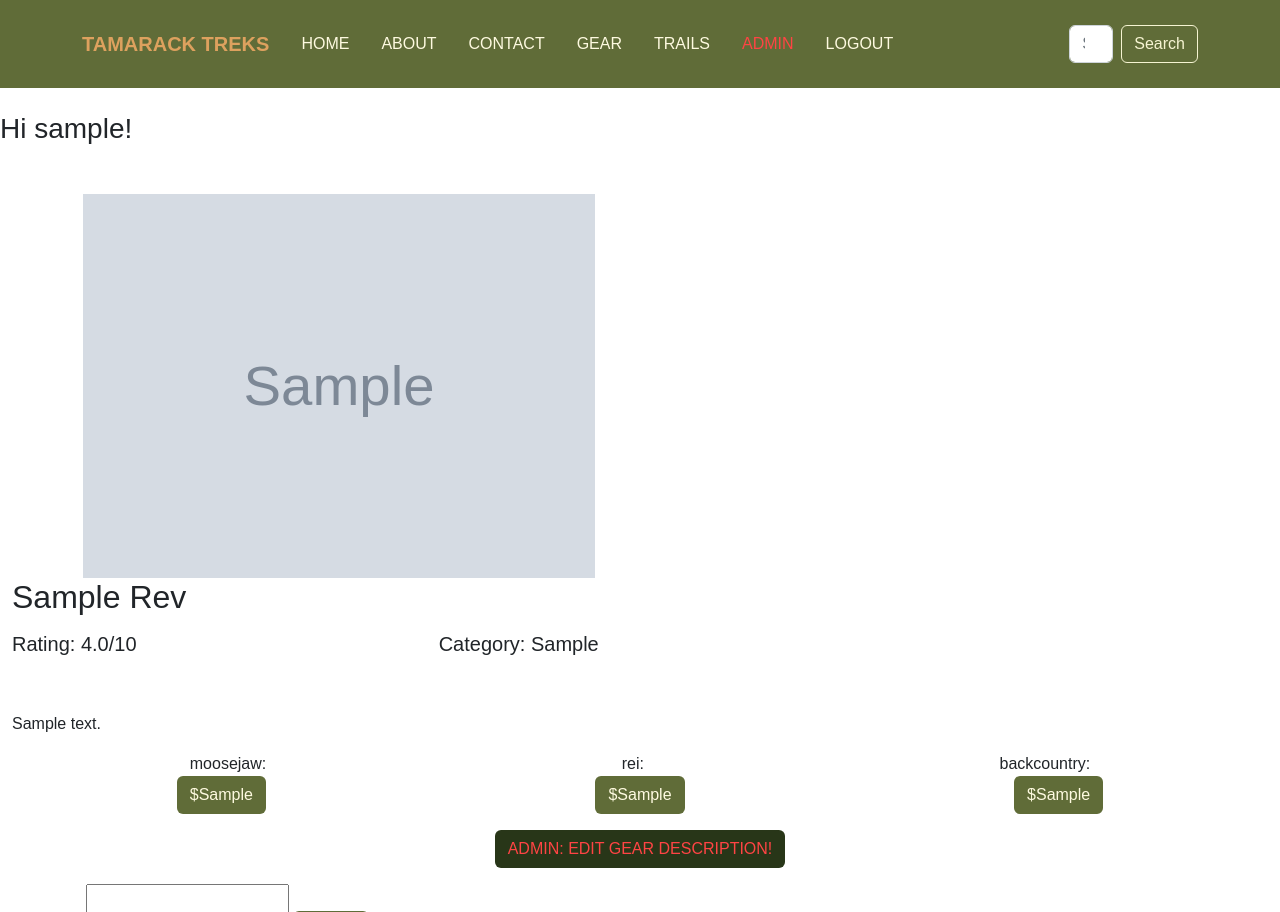
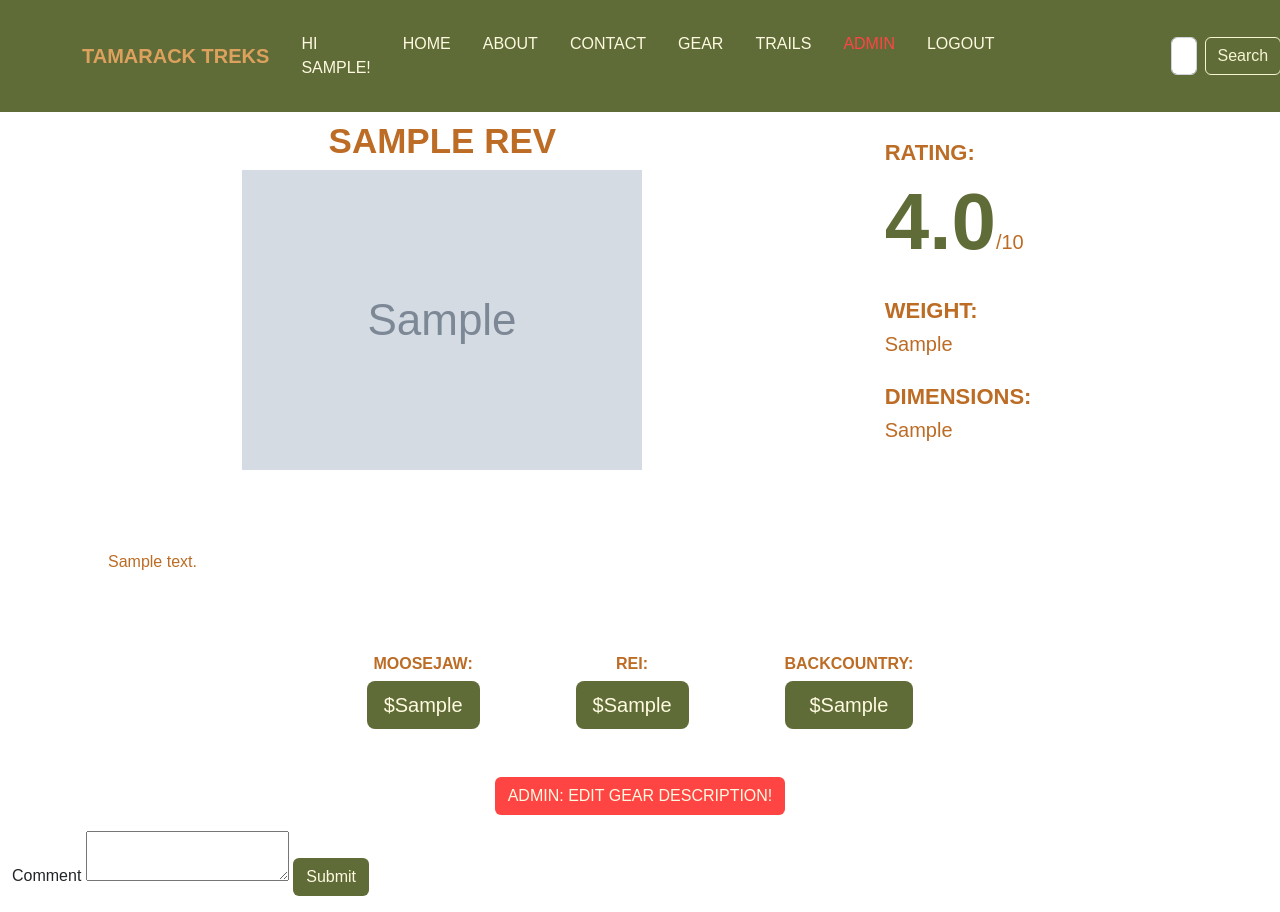
Before and after one commit to DouglasHeinan/tamarack-treks, a Flask app: page /gear/view_gear/1 in a window 1280 px wide. Shown: the top 912 px of the page. Run offline with Flask 2, Linux system fonts and the light colour scheme; a user stored in the database is signed in; tables that the repository leaves empty hold one stand-in row (values such as "Sample post"); grey boxes marked "Sample" are stand-in pictures; some libraries are stand-ins or nearby versions; some web fonts are replaced.

Commit message:
changes to view-gear page.

```diff
--- a/hiking_blog/forms.py
+++ b/hiking_blog/forms.py
@@ -113,6 +113,9 @@
 
     name = StringField("Name of Piece", validators=[DataRequired()])
     category = SelectField("Gear Category", choices=GEAR_CATEGORIES, validators=[DataRequired()])
+    msrp = StringField("MSRP", validators=[DataRequired()])
+    weight = StringField("Item Weight", validators=[DataRequired()])
+    dimensions = StringField("Item Dimensions", validators=[DataRequired()])
     img_url = StringField("Image URL", validators=[DataRequired(), URL()])
     rating = StringField("Gear Rating", validators=[DataRequired()])
     description = CKEditorField("Review", validators=[DataRequired()])
--- a/hiking_blog/gear/templates/view_gear.html
+++ b/hiking_blog/gear/templates/view_gear.html
@@ -3,60 +3,61 @@
 
 {% block content %}
 
-{% if current_user.is_authenticated: %}
-    <div class="header">
-        <h3 class="mb-5 mt-3">Hi {{ current_user.username }}!</h3>
+<div class="gear-pic-and-specs">
+    <div class="gear-pic-and-title">
+        <h3 class="gear-title">{{ gear.name.title() }}</h3>
+        <img class="gear-img" src="{{ gear.img_url }}">
     </div>
-{% endif %}
-
-<div class="gear-pic-div">
-    <img src="{{ gear.img_url }}" class="gear-img rounded mb-2">
+    <div class="gear-specs">
+        <div class="gear-rating-display">
+            <h5 class="spec-title">Rating:</h5>
+            <h5 class="main-specs"><span class="rating-number">{{ gear.rating }}</span>/10</h5>
+        </div>
+        <div class="gear-weight-display">
+            <h5 class="spec-title">Weight:</h5>
+            <div class="gear-weight">
+                <h5 class="main-specs">{{ gear.weight.split("|")[0] }}</h5>
+                <h5 class="main-specs">{{ gear.weight.split("|")[1] }}</h5>
+            </div>
+        </div>
+        <div class="gear-dimensions-display">
+            <h5 class="spec-title">Dimensions:</h5>
+            <div class="gear-dimensions">
+                <h5 class="main-specs">{{ gear.dimensions.split("|")[0] }}</h5>
+                <h5 class="main-specs">{{ gear.dimensions.split("|")[1] }}</h5>
+            </div>
+        </div>
+    </div>
 </div>
 <div class="container-fluid">
-    <h2>{{ gear.name.title() }}</h2>
-    <div class="row mt-3">
-        <div class="col-sm-4 align-right">
-            <h5>Rating: {{ gear.rating }}/10</h5>
-        </div>
-        <div class="col-sm-4">
-            <h5>Category: {{ gear.category }}</h5>
-        </div>
+    <div class="gear-description-container">
+        <p class="gear-description">{{ gear.description|safe }}</p>
     </div>
-    <div class="mt-5">
-            {{ gear.description|safe }}
-    </div>
-    <div class="mt-3 d-flex justify-content-around">
-    {% for company in info %}
-        {% if info[company]["price"] != "" %}
-            <span>
-                {{ company }}:
-            </span>
-        {% endif %}
-    {% endfor %}
-    </div>
-    <div class="d-flex justify-content-around">
-    {% for company in info %}
-        {% if info[company]["price"] != "" %}
-            <span>
-                <a class="btn user-button" href="{{ info[company]['link'] }}" target="_blank">
+    <div class="company-names-and-links">
+        {% for company in info %}
+            {% if info[company]["price"] != "" %}
+            <div class="company-name-and-button">
+                <h6 class="company-link-name">
+                    {{ company }}:
+                </h6>
+                <a class="btn btn-lg user-button" href="{{ info[company]['link'] }}" target="_blank">
                     ${{ info[company]["price"] }}
                 </a>
-            </span>
-        {% endif %}
-
-    {% endfor %}
+            </div>
+            {% endif %}
+        {% endfor %}
+    </div>
 </div>
     {% if current_user.is_admin %}
-    <div class="container mb-3 mt-3 text-center">
+    <div class="container mb-3 mt-5 text-center">
         <a class="btn admin-button" href="{{ url_for('admin_bp.edit_gear', gear_id=gear.id) }}">
             Admin: Edit gear description!
         </a>
     </div>
     {% endif %}
-</div>
 
 <!-------------Comments-------------->
-<div class="container-fluid">
+<div class="container-fluid mt-3">
     {{ ckeditor.load() }}
     {{ ckeditor.config(name='comment_text') }}
     {# wtf.quick_form(form, novalidate=True, button_map={"submit_button": "primary"}) #}
--- a/hiking_blog/home/templates/dashboard.html
+++ b/hiking_blog/home/templates/dashboard.html
@@ -12,7 +12,7 @@
     {% endif %}
 {% endwith %}
 
-<h1 class="text-center title-font mt-4">A Western Montana Hiking Guide</h1>
+<h1 class="text-center title-font">A Western Montana Hiking Guide</h1>
 
 <div class="text-center mt-3">
     <div class="carousel-container">
--- a/hiking_blog/models.py
+++ b/hiking_blog/models.py
@@ -113,8 +113,11 @@
     id = db.Column(db.Integer, primary_key=True)
     name = db.Column(db.String(100), unique=True, nullable=False)
     category = db.Column(db.String(100), nullable=False)
+    msrp = db.Column(db.String, nullable=False)
+    weight = db.Column(db.String, nullable=False)
+    dimensions = db.Column(db.String, nullable=False)
     img_url = db.Column(db.String(250), unique=True, nullable=False)
-    rating = db.Column(db.Float, nullable=False)
+    rating = db.Column(db.Float)
     description = db.Column(db.Text, nullable=False)
     keywords = db.Column(db.String, nullable=False)
     gear_trail = db.Column(db.String, nullable=False)
--- a/hiking_blog/static/css/styles.css
+++ b/hiking_blog/static/css/styles.css
@@ -13,12 +13,13 @@
 
 #wrapper {
     flex: 1;
+    padding-top: 1.5em;
 }
 
 /*--------------------SITE WIDE UTILITIES----------------*/
 .admin-button {
-    background-color: #283618;
-    color: #ff4444;
+    background-color: #ff4444;
+    color: #fefae0;
     text-transform: uppercase;
     trasition-duration: 0.5s;
 }
@@ -353,15 +354,84 @@
 
 /*-------------VIEW GEAR PAGE-------------------------*/
 .gear-img {
-    width: 65%;
-    height: 100%;
     object-fit: contain;
+    max-width: 90vw
 }
 
-.gear-pic-div {
-    margin-left: 3em;
-    width: 70%;
-    height: 24em;
+.gear-title {
+    font-size: 35px;
+    font-weight: bold;
+    text-transform: uppercase;
+    color: #bc6c25;
+}
+
+.gear-pic-and-title {
+    display: flex;
+    flex-direction: column;
+    align-items: center;
+    width: 66%;
+    max-height:
+    margin: auto;
+}
+
+.gear-specs {
+    width: 25%;
+    display: flex;
+    flex-direction: column;
+    justify-content: space-evenly;
+}
+
+.gear-pic-and-specs {
+    display: flex;
+    flex-direction: row;
+    justify-content: space-evenly;
+    width: 96vw;
+}
+
+.spec-title {
+    font-size: 22px;
+    font-weight: bold;
+    text-transform: uppercase;
+    color: #bc6c25;
+}
+
+.main-specs {
+    font-size: 20px;
+    color: #bc6c25;
+}
+
+.rating-number {
+    font-size: 4em;
+    font-weight: bold;
+    color: #606c38;
+}
+
+.gear-description-container {
+    margin: 5em 6em;
+}
+
+.gear-description {
+    color: #bc6c25;
+}
+
+.company-names-and-links {
+    display: flex;
+    flex-direction: row;
+    justify-content: center;
+}
+
+.company-name-and-button {
+    display: flex;
+    flex-direction: column;
+    margin: 0 3em;
+}
+
+.company-link-name {
+    font-weight: bold;
+    color: #bc6c25;
+    text-transform: uppercase;
+    display: inline-block;
+    text-align: center;
 }
 
 /*---------------------MEDIA QUERIES-------------------*/
--- a/hiking_blog/templates/header_navbar.html
+++ b/hiking_blog/templates/header_navbar.html
@@ -9,6 +9,12 @@
             </button>
             <div class="collapse navbar-collapse" id="navbarSupportedContent">
                 <ul class="navbar-nav">
+                    {% if current_user.is_authenticated: %}
+                    <li class="nav-item">
+                        <a class="nav-link px-lg-3 py-3 py-lg-4 navbar-text"
+                        href="#">Hi {{ current_user.username }}!</a>
+                    </li>
+                    {% endif %}
                     <li class="nav-item">
                         <a class="nav-link px-lg-3 py-3 py-lg-4 navbar-text"
                            href="{{ url_for('home_bp.home') }}">Home</a>
```
Also changed, not shown: other parts of hiking_blog/static/css/styles.css (+54 -4 lines), hiking_blog/admin/admin.py (+6 -1 lines).
